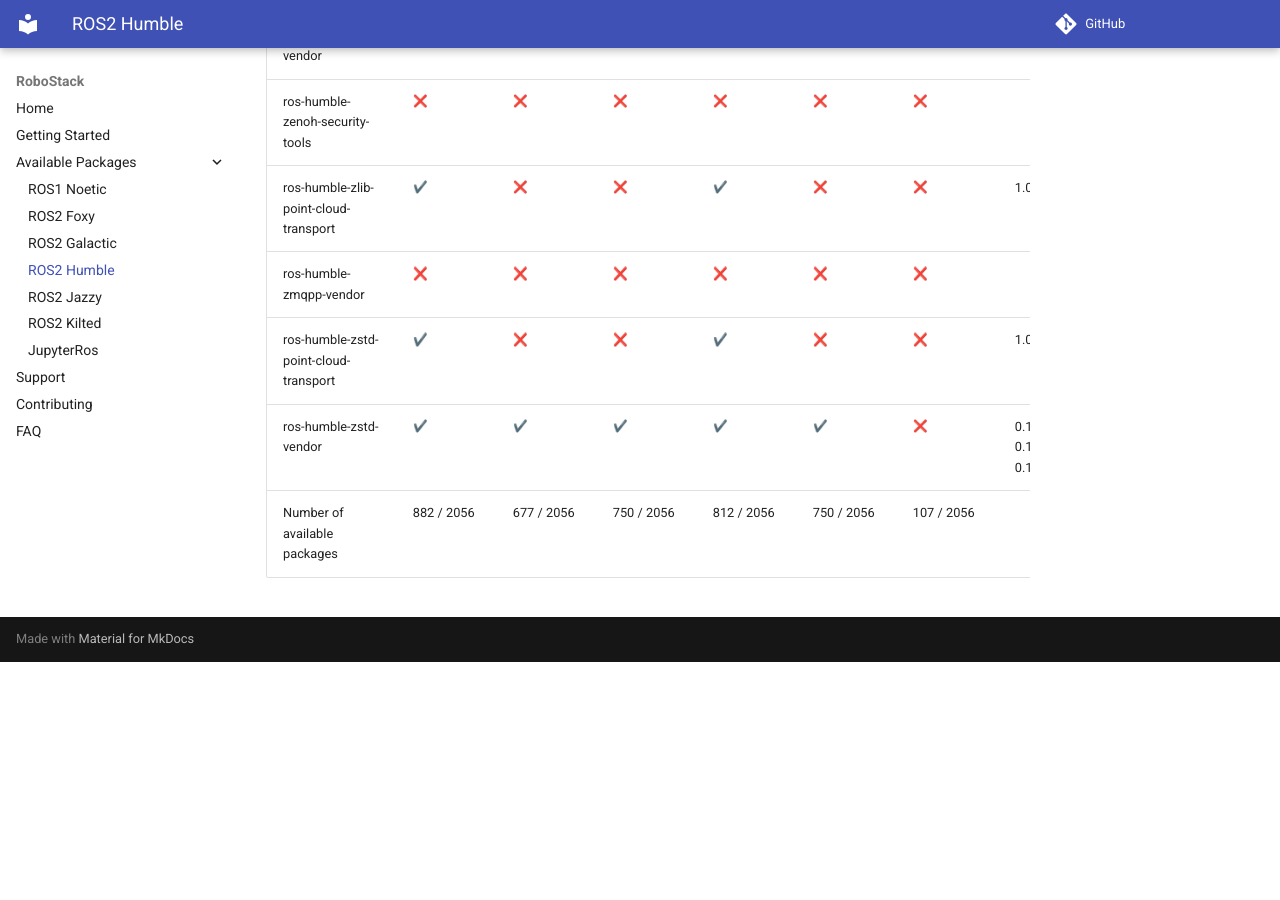
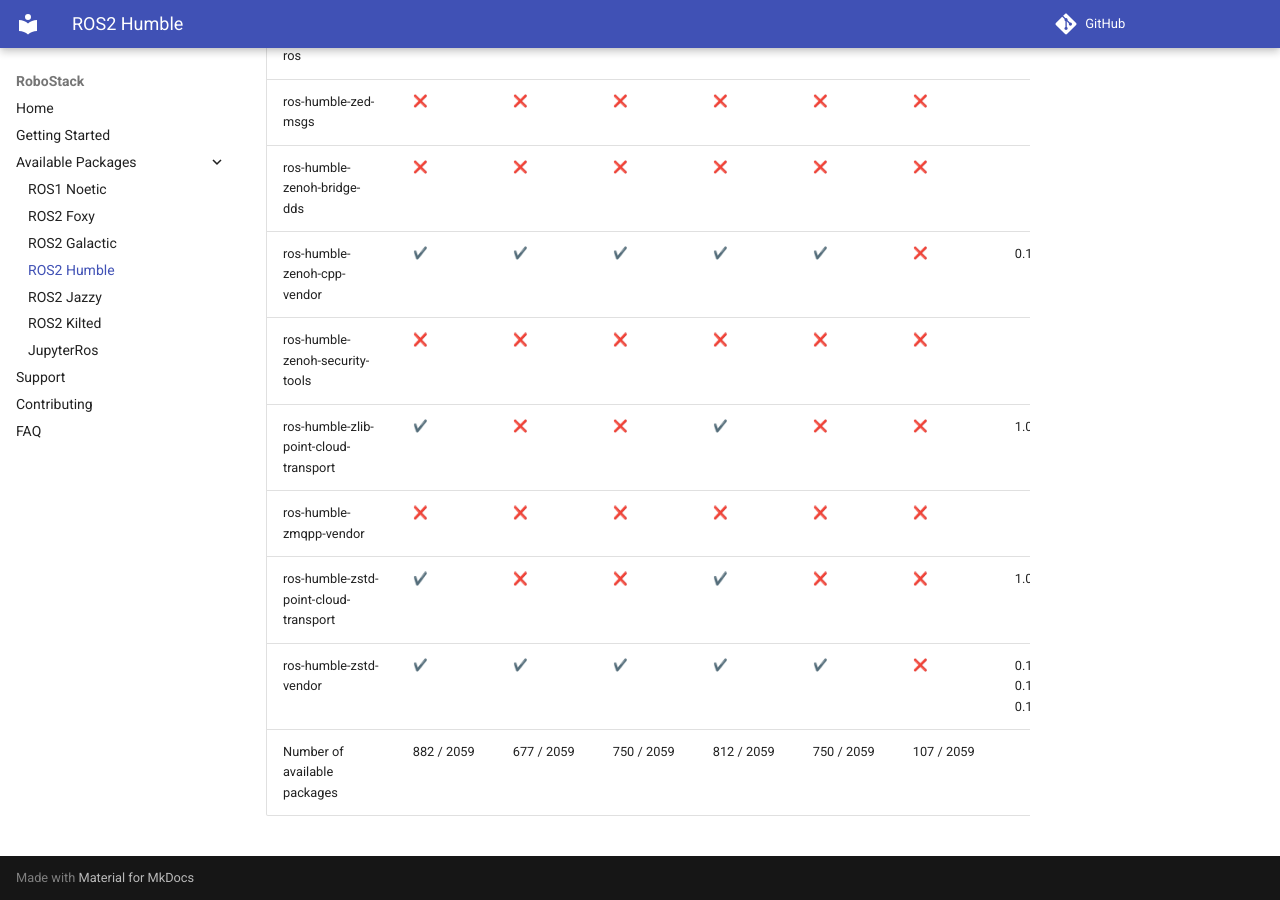
Before and after one commit to RoboStack/robostack.github.io, an MkDocs documentation site: the page built from docs/humble.md, in a window 1280 px wide and 900 px high, scrolled down 164060 px. Built offline with MkDocs 1.6.1 and Material for MkDocs 9.7.7, drawn with Linux system fonts in a browser that asks for light colours; emoji names are drawn with the system emoji font; comment, search, counter and statistics services are not loaded; before the commit the page ends 164722 px from its top, so only the background shows below that; some of the changed text lies outside the part shown.

Commit message:
Update tables

```diff
--- a/docs/humble.md
+++ b/docs/humble.md
@@ -2056,4 +2059,4 @@
 | ros-humble-zmqpp-vendor | :x: { data-sort='0' } | :x: { data-sort='0' } | :x: { data-sort='0' } | :x: { data-sort='0' } | :x: { data-sort='0' } | :x: { data-sort='0' } |   |
 | ros-humble-zstd-point-cloud-transport | :heavy_check_mark: { data-sort='1' } | :x: { data-sort='0' } | :x: { data-sort='0' } | :heavy_check_mark: { data-sort='1' } | :x: { data-sort='0' } | :x: { data-sort='0' } | 1.0.11  |
 | ros-humble-zstd-vendor | :heavy_check_mark: { data-sort='1' } | :heavy_check_mark: { data-sort='1' } | :heavy_check_mark: { data-sort='1' } | :heavy_check_mark: { data-sort='1' } | :heavy_check_mark: { data-sort='1' } | :x: { data-sort='0' } | 0.15.13, 0.15.14, 0.15.2  |
-| Number of available packages |  882 / 2056 | 677 / 2056 | 750 / 2056 | 812 / 2056 | 750 / 2056 | 107 / 2056 |
+| Number of available packages |  882 / 2059 | 677 / 2059 | 750 / 2059 | 812 / 2059 | 750 / 2059 | 107 / 2059 |
```
Also changed, not shown: other parts of docs/humble.md (+3 -0 lines), docs/jazzy.md (+4 -1 lines).
